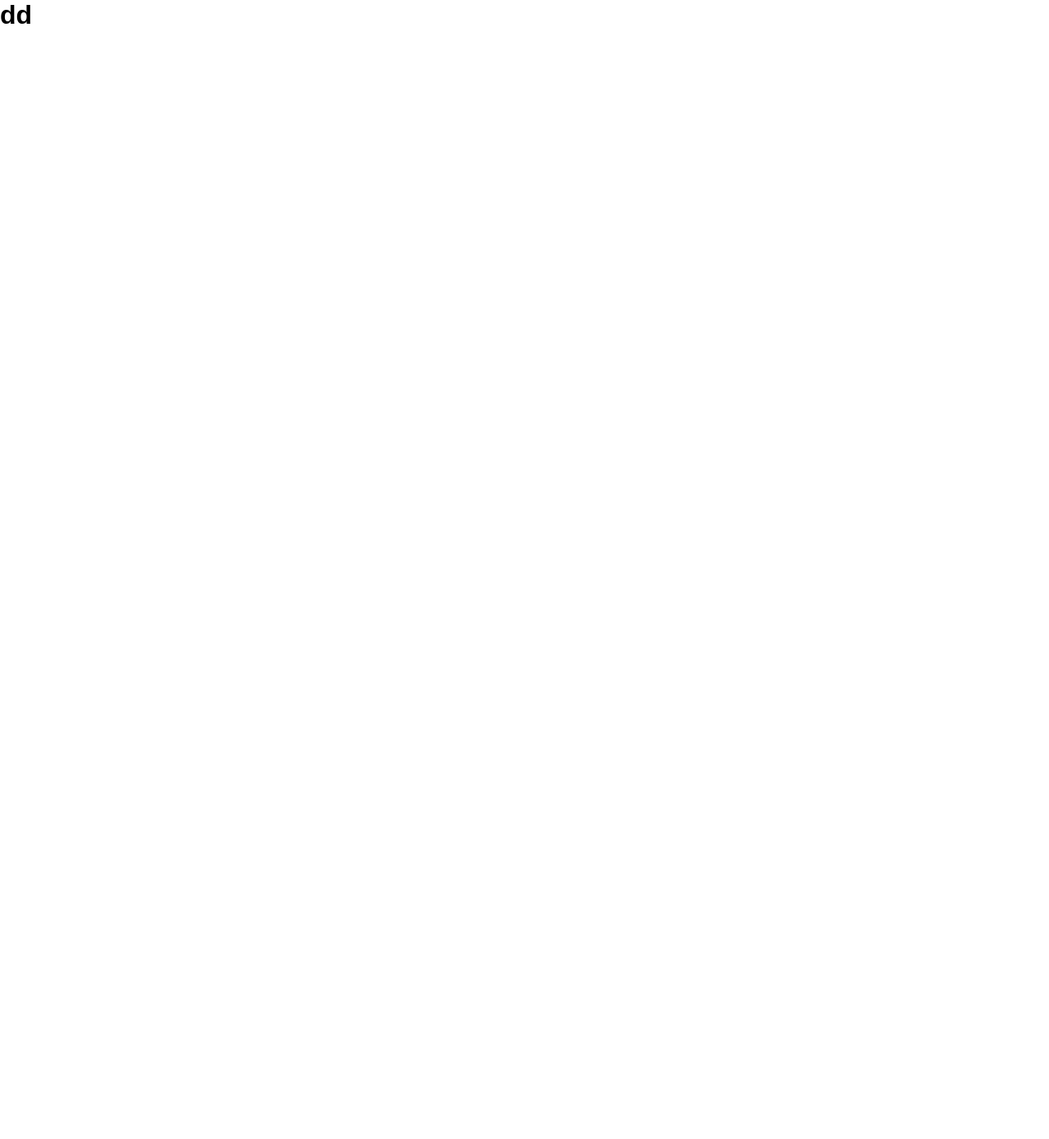
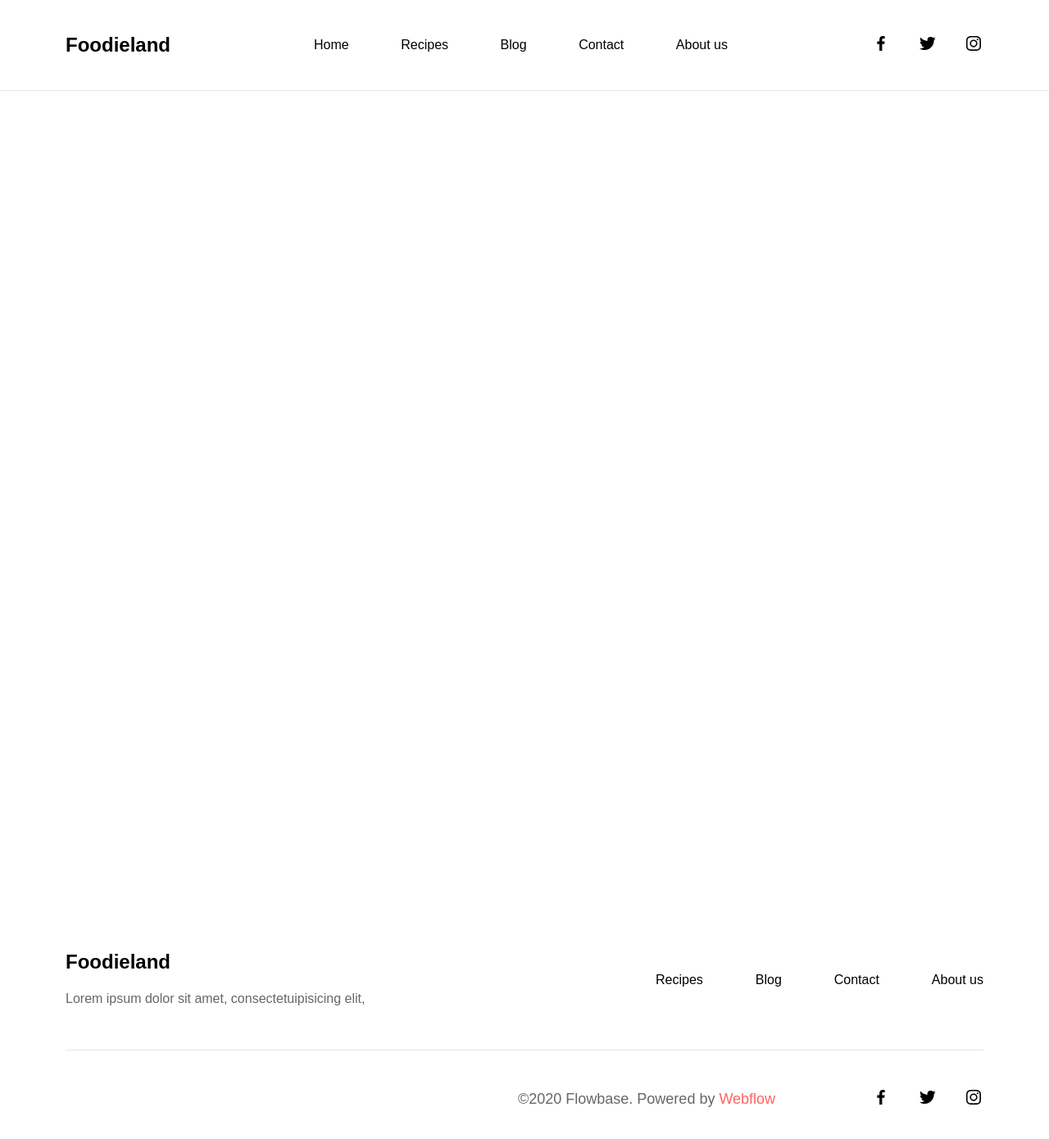
Before and after one commit to vajihe410/foodieland, a Next.js app: page / in a window 1280 px wide. Shown: the top 1390 px of the page at 82% size. Before the commit the page ends 800 px from the top, so only its background shows below. Built offline with nearby package versions, Linux system fonts and the light colour scheme.

Commit message:
Feat:create layout(header and footer) with styles & global styles

```diff
--- /dev/null
+++ b/components/icons/Facebook.js
@@ -0,0 +1,9 @@
+function Facebook() {
+  return (
+    <svg xmlns="http://www.w3.org/2000/svg" width="24" height="24" viewBox="0 0 24 24">
+        <path d="M13.397 20.997v-8.196h2.765l.411-3.209h-3.176V7.548c0-.926.258-1.56 1.587-1.56h1.684V3.127A22.336 22.336 0 0 0 14.201 3c-2.444 0-4.122 1.492-4.122 4.231v2.355H7.332v3.209h2.753v8.202h3.312z"></path>
+    </svg>
+  )
+}
+
+export default Facebook
--- /dev/null
+++ b/components/icons/Instagram.js
@@ -0,0 +1,10 @@
+function Instagram() {
+  return (
+    <svg xmlns="http://www.w3.org/2000/svg" width="24" height="24" viewBox="0 0 24 24" >
+        <path d="M11.999 7.377a4.623 4.623 0 1 0 0 9.248 4.623 4.623 0 0 0 0-9.248zm0 7.627a3.004 3.004 0 1 1 0-6.008 3.004 3.004 0 0 1 0 6.008z"></path>
+        <circle cx="16.806" cy="7.207" r="1.078"></circle>
+        <path d="M20.533 6.111A4.605 4.605 0 0 0 17.9 3.479a6.606 6.606 0 0 0-2.186-.42c-.963-.042-1.268-.054-3.71-.054s-2.755 0-3.71.054a6.554 6.554 0 0 0-2.184.42 4.6 4.6 0 0 0-2.633 2.632 6.585 6.585 0 0 0-.419 2.186c-.043.962-.056 1.267-.056 3.71 0 2.442 0 2.753.056 3.71.015.748.156 1.486.419 2.187a4.61 4.61 0 0 0 2.634 2.632 6.584 6.584 0 0 0 2.185.45c.963.042 1.268.055 3.71.055s2.755 0 3.71-.055a6.615 6.615 0 0 0 2.186-.419 4.613 4.613 0 0 0 2.633-2.633c.263-.7.404-1.438.419-2.186.043-.962.056-1.267.056-3.71s0-2.753-.056-3.71a6.581 6.581 0 0 0-.421-2.217zm-1.218 9.532a5.043 5.043 0 0 1-.311 1.688 2.987 2.987 0 0 1-1.712 1.711 4.985 4.985 0 0 1-1.67.311c-.95.044-1.218.055-3.654.055-2.438 0-2.687 0-3.655-.055a4.96 4.96 0 0 1-1.669-.311 2.985 2.985 0 0 1-1.719-1.711 5.08 5.08 0 0 1-.311-1.669c-.043-.95-.053-1.218-.053-3.654 0-2.437 0-2.686.053-3.655a5.038 5.038 0 0 1 .311-1.687c.305-.789.93-1.41 1.719-1.712a5.01 5.01 0 0 1 1.669-.311c.951-.043 1.218-.055 3.655-.055s2.687 0 3.654.055a4.96 4.96 0 0 1 1.67.311 2.991 2.991 0 0 1 1.712 1.712 5.08 5.08 0 0 1 .311 1.669c.043.951.054 1.218.054 3.655 0 2.436 0 2.698-.043 3.654h-.011z"></path>
+    </svg>
+  )
+}
+export default Instagram
--- /dev/null
+++ b/components/icons/Twitter.js
@@ -0,0 +1,9 @@
+function Twitter() {
+  return (
+    <svg xmlns="http://www.w3.org/2000/svg" width="24" height="24" viewBox="0 0 24 24">
+        <path d="M19.633 7.997c.013.175.013.349.013.523 0 5.325-4.053 11.461-11.46 11.461-2.282 0-4.402-.661-6.186-1.809.324.037.636.05.973.05a8.07 8.07 0 0 0 5.001-1.721 4.036 4.036 0 0 1-3.767-2.793c.249.037.499.062.761.062.361 0 .724-.05 1.061-.137a4.027 4.027 0 0 1-3.23-3.953v-.05c.537.299 1.16.486 1.82.511a4.022 4.022 0 0 1-1.796-3.354c0-.748.199-1.434.548-2.032a11.457 11.457 0 0 0 8.306 4.215c-.062-.3-.1-.611-.1-.923a4.026 4.026 0 0 1 4.028-4.028c1.16 0 2.207.486 2.943 1.272a7.957 7.957 0 0 0 2.556-.973 4.02 4.02 0 0 1-1.771 2.22 8.073 8.073 0 0 0 2.319-.624 8.645 8.645 0 0 1-2.019 2.083z"></path>
+    </svg>
+  )
+}
+
+export default Twitter
--- /dev/null
+++ b/components/layout/Layout.js
@@ -0,0 +1,76 @@
+import Link from "next/link"
+//styles
+import styles from "./Layout.module.css"
+//Icons
+import Facebook from "../icons/Facebook"
+import Twitter from "../icons/Twitter"
+import Instagram from "../icons/Instagram"
+
+function Layout({children}) {
+  return (
+    <>
+        <header>
+          <div className={styles.header}>
+            <h2 className={styles.logo}>Foodieland</h2>
+            <nav className={styles.navbar}>
+             <ul>
+              <li><Link href="/">Home</Link></li>
+              <li><Link href="/recipes">Recipes</Link></li>
+              <li><Link href="/blog">Blog</Link></li>
+              <li><Link href="/contact">Contact</Link></li>
+              <li><Link href="/about-us">About us</Link></li>
+             </ul>
+            </nav>
+            <div className={styles.socialmedia}>
+              <Link href="#">
+                <Facebook/>
+              </Link>
+              <Link href="#">
+                <Twitter/>
+              </Link>
+              <Link href="#">
+                <Instagram/>
+              </Link>
+            </div>
+          </div>
+          <div className={styles.headerline}></div>
+        </header>
+        <main className={styles.container}>
+            {children}
+        </main>
+        <footer className={styles.footer}>
+            <div className={styles.top}>
+              <div>
+                <h3>Foodieland</h3>
+                <p>Lorem ipsum dolor sit amet, consectetuipisicing elit, </p>
+              </div>
+              <div>
+                <ul>
+                  <li><Link href="/recipes">Recipes</Link></li>
+                  <li><Link href="/blog">Blog</Link></li>
+                  <li><Link href="/contact">Contact</Link></li>
+                  <li><Link href="/about-us">About us</Link></li>
+                </ul>
+              </div>
+            </div>
+            <div className={styles.footerline}></div>
+            <div className={styles.down}>
+              <p> &copy;2020 Flowbase. Powered by <span>Webflow</span></p>
+              <div className={styles.socialmedia}>
+                <Link href="#">
+                  <Facebook/>
+                </Link>
+                <Link href="#">
+                  <Twitter/>
+                </Link>
+                <Link href="#">
+                  <Instagram/>
+                </Link>
+              </div>
+            </div>
+        </footer>
+    </>
+  )
+}
+
+export default Layout
--- /dev/null
+++ b/components/layout/Layout.module.css
@@ -0,0 +1,94 @@
+.header{
+    padding: 40px 80px;
+    display: flex;
+    align-items: center;
+    justify-content: space-between;
+}
+.logo{
+    font-size: 24px;
+    line-height: 30px;
+    font-weight: 400px;
+}
+
+.navbar ul{
+ list-style-type: none;
+ display: flex;
+ align-items: center;
+ justify-content: space-between;
+ width: 505px;
+ height: 19px;
+}
+.navbar a{
+    font-size: 16px;
+    line-height: 19.36px;
+    font-weight: 500px;
+}
+.socialmedia{
+    display: flex;
+    align-items: center;
+    justify-content: space-between;
+    width: 136.96px;
+    height: 22px;
+}
+.headerline{
+    width: 100%;
+    height: 1px;
+    background-color: rgba(0, 0, 0, 0.1);
+}
+.container{
+    min-height: 1000px;
+}
+.footer{
+    margin: 48px 80px;
+}
+.top{
+    display: flex;
+    align-items: center;
+    justify-content: space-between;
+}
+.top h3{
+    font-size: 24px;
+    line-height: 30px;
+    font-weight: 400px;
+    margin-bottom: 16px;
+}
+.top p{
+    color: rgba(0, 0, 0, 0.6);
+    font-size: 16px;
+    line-height: 28px;
+    font-weight: 400px;
+}
+.top ul{
+    list-style-type: none;
+    display:flex ;
+    align-items: center;
+    justify-content: space-between;
+    width: 400px;
+    height: 19px;
+}
+.top a{
+    font-size: 16px;
+    line-height: 19.36px;
+    font-weight: 500px;
+}
+.footerline{
+    height: 1px;
+    width:100% ;
+    background-color: rgba(0, 0, 0, 0.1);
+    margin: 48px auto;
+}
+.down{
+    display: flex;
+    align-items: center;
+    justify-content: space-between;
+}
+.down p{
+    font-size: 18px;
+    line-height: 22.68px;
+    font-weight: 400;
+    color: rgba(0, 0, 0, 0.6);
+    margin-left: 552px;
+}
+.down span{
+    color: rgb(255, 98, 98);
+}
--- a/pages/_app.js
+++ b/pages/_app.js
@@ -1,8 +1,15 @@
+//styles
 import '../styles/globals.css'
-import '../styles/fonts.css'
+/* import '../styles/fonts.css' */
+//components
+import Layout from '../components/layout/Layout'
 
 function MyApp({ Component, pageProps }) {
-  return <Component {...pageProps} />
+  return (
+    <Layout>
+      <Component {...pageProps} />
+    </Layout>
+  )
 }
 
 export default MyApp
--- a/pages/index.js
+++ b/pages/index.js
@@ -2,7 +2,6 @@
 export default function Home() {
   return (
     <div >
-      <h1>dd</h1>
     </div>
   )
 }
--- a/styles/globals.css
+++ b/styles/globals.css
@@ -1,7 +1,7 @@
 html,body{
   margin: 0;
   padding: 0;
-  font-family: "InterMedium", Arial, Helvetica, sans-serif;
+  font-family:  Arial, Helvetica, sans-serif;
 }
 *{
   padding: 0;
```
